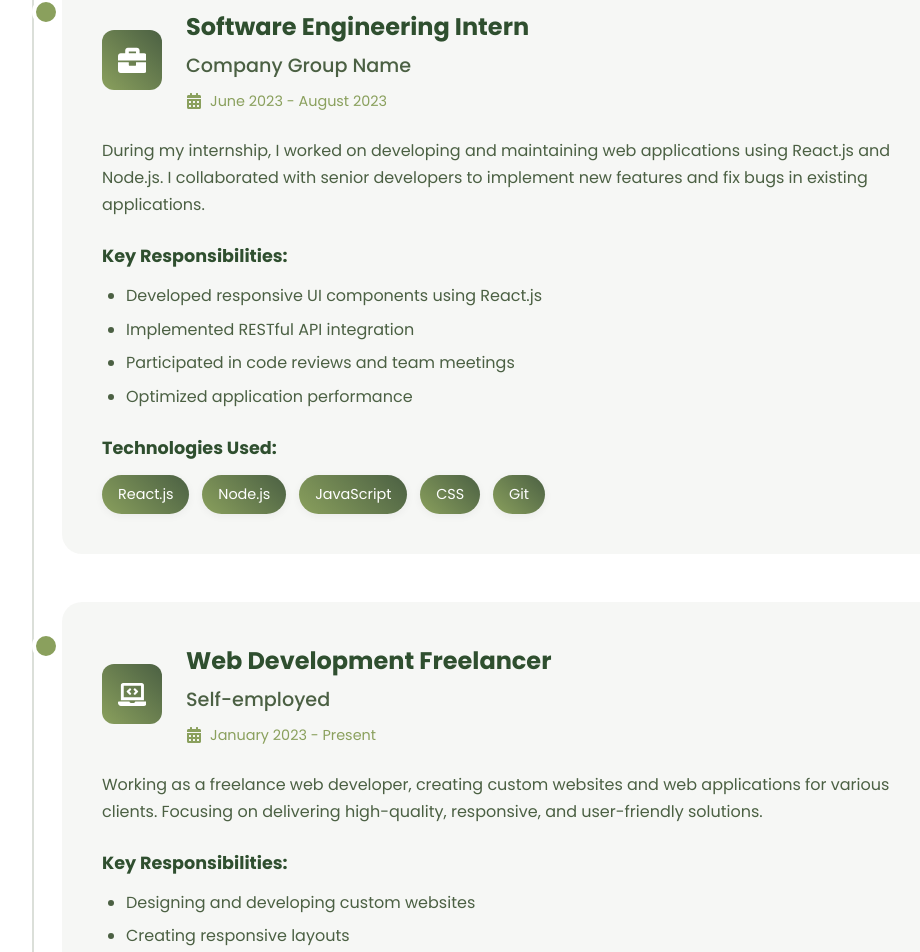
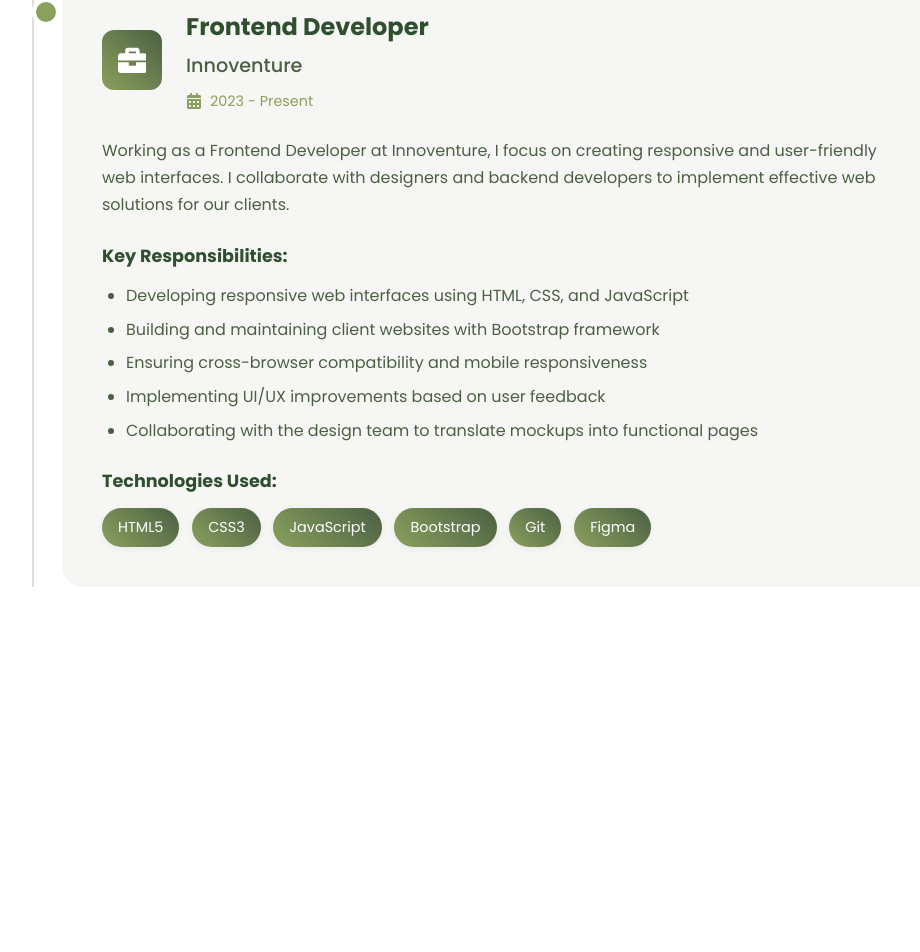
Before and after one commit to Iszha/portfolio-react, a React (Vite) app: page /experience in a window 1280 px wide. Shown: the part 325-1277 px from the top of the page, without its empty margins (162-1082 px from the left). After the commit the page ends 1032 px from the top, so only its background shows below. Built offline with nearby package versions, Linux system fonts and the light colour scheme.

Commit message:
last update

```diff
--- a/src/components/Experience.jsx
+++ b/src/components/Experience.jsx
@@ -1,5 +1,5 @@
 import React from "react";
-import { FaBriefcase, FaCalendarAlt, FaLaptopCode } from "react-icons/fa";
+import { FaBriefcase, FaCalendarAlt } from "react-icons/fa";
 
 const Experience = () => {
   return (
@@ -14,70 +14,28 @@ const Experience = () => {
                 <FaBriefcase />
               </div>
               <div className="experience-info">
-                <h3>Software Engineering Intern</h3>
-                <h4>Company Group Name</h4>
+                <h3>Frontend Developer</h3>
+                <h4>Innoventure</h4>
                 <div className="experience-duration">
                   <FaCalendarAlt className="duration-icon" />
-                  <span>June 2023 - August 2023</span>
+                  <span>2023 - Present</span>
                 </div>
               </div>
             </div>
             <div className="experience-body">
               <p>
-                During my internship, I worked on developing and maintaining web applications
-                using React.js and Node.js. I collaborated with senior developers to implement
-                new features and fix bugs in existing applications.
+                Working as a Frontend Developer at Innoventure, I focus on creating responsive and
+                user-friendly web interfaces. I collaborate with designers and backend developers
+                to implement effective web solutions for our clients.
               </p>
               <div className="responsibilities">
                 <h5>Key Responsibilities:</h5>
                 <ul>
-                  <li>Developed responsive UI components using React.js</li>
-                  <li>Implemented RESTful API integration</li>
-                  <li>Participated in code reviews and team meetings</li>
-                  <li>Optimized application performance</li>
-                </ul>
-              </div>
-              <div className="tech-used">
-                <h5>Technologies Used:</h5>
-                <div className="tech-tags">
-                  <span className="tech-tag">React.js</span>
-                  <span className="tech-tag">Node.js</span>
-                  <span className="tech-tag">JavaScript</span>
-                  <span className="tech-tag">CSS</span>
-                  <span className="tech-tag">Git</span>
-                </div>
-              </div>
-            </div>
-          </div>
-
-          {/* Additional experience - you can add more or remove this */}
-          <div className="experience-card">
-            <div className="experience-header">
-              <div className="company-logo">
-                <FaLaptopCode />
-              </div>
-              <div className="experience-info">
-                <h3>Web Development Freelancer</h3>
-                <h4>Self-employed</h4>
-                <div className="experience-duration">
-                  <FaCalendarAlt className="duration-icon" />
-                  <span>January 2023 - Present</span>
-                </div>
-              </div>
-            </div>
-            <div className="experience-body">
-              <p>
-                Working as a freelance web developer, creating custom websites and web applications
-                for various clients. Focusing on delivering high-quality, responsive, and user-friendly
-                solutions.
-              </p>
-              <div className="responsibilities">
-                <h5>Key Responsibilities:</h5>
-                <ul>
-                  <li>Designing and developing custom websites</li>
-                  <li>Creating responsive layouts</li>
-                  <li>Implementing client requirements</li>
-                  <li>Providing maintenance and support</li>
+                  <li>Developing responsive web interfaces using HTML, CSS, and JavaScript</li>
+                  <li>Building and maintaining client websites with Bootstrap framework</li>
+                  <li>Ensuring cross-browser compatibility and mobile responsiveness</li>
+                  <li>Implementing UI/UX improvements based on user feedback</li>
+                  <li>Collaborating with the design team to translate mockups into functional pages</li>
                 </ul>
               </div>
               <div className="tech-used">
@@ -86,8 +44,9 @@ const Experience = () => {
                   <span className="tech-tag">HTML5</span>
                   <span className="tech-tag">CSS3</span>
                   <span className="tech-tag">JavaScript</span>
-                  <span className="tech-tag">React</span>
-                  <span className="tech-tag">WordPress</span>
+                  <span className="tech-tag">Bootstrap</span>
+                  <span className="tech-tag">Git</span>
+                  <span className="tech-tag">Figma</span>
                 </div>
               </div>
             </div>
```
